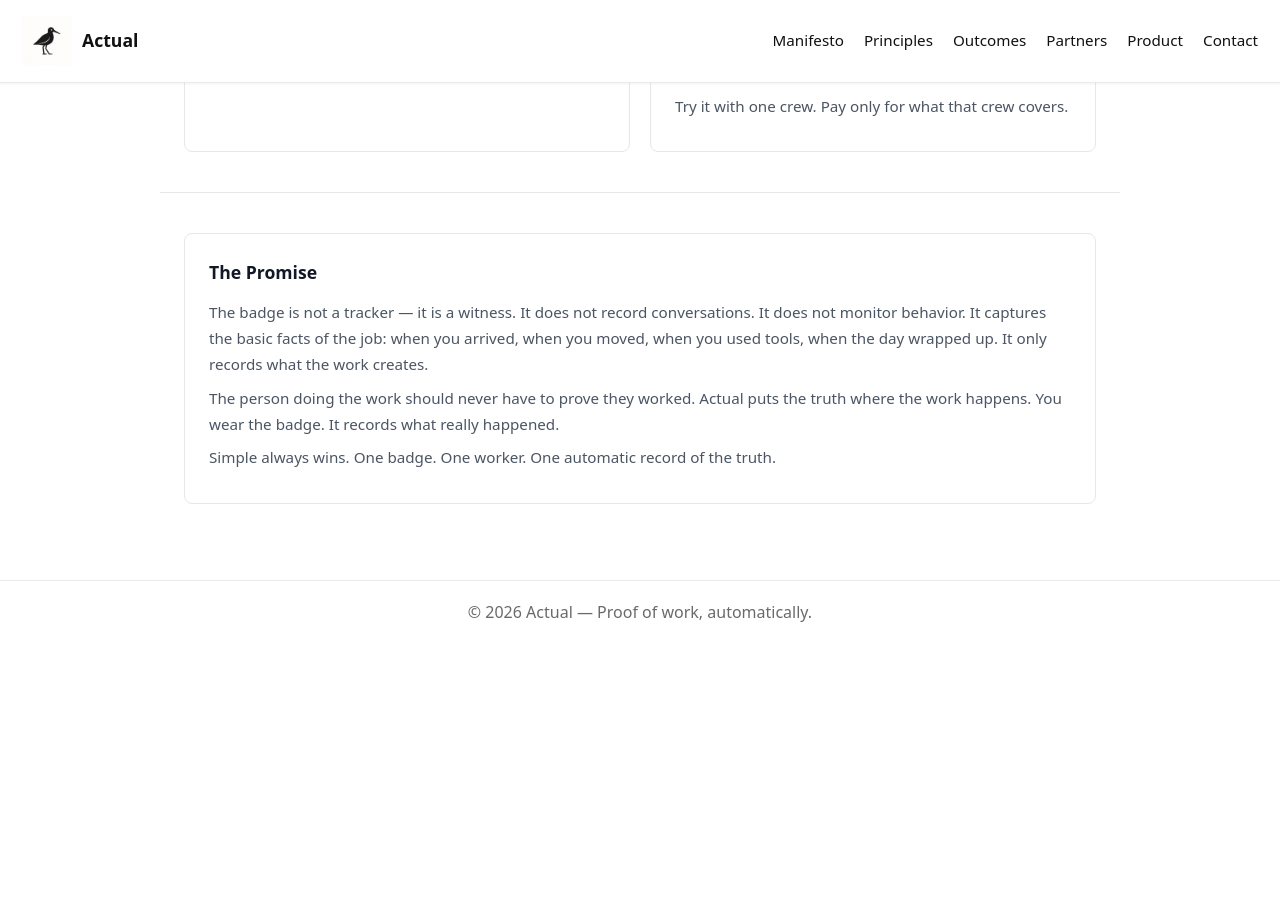
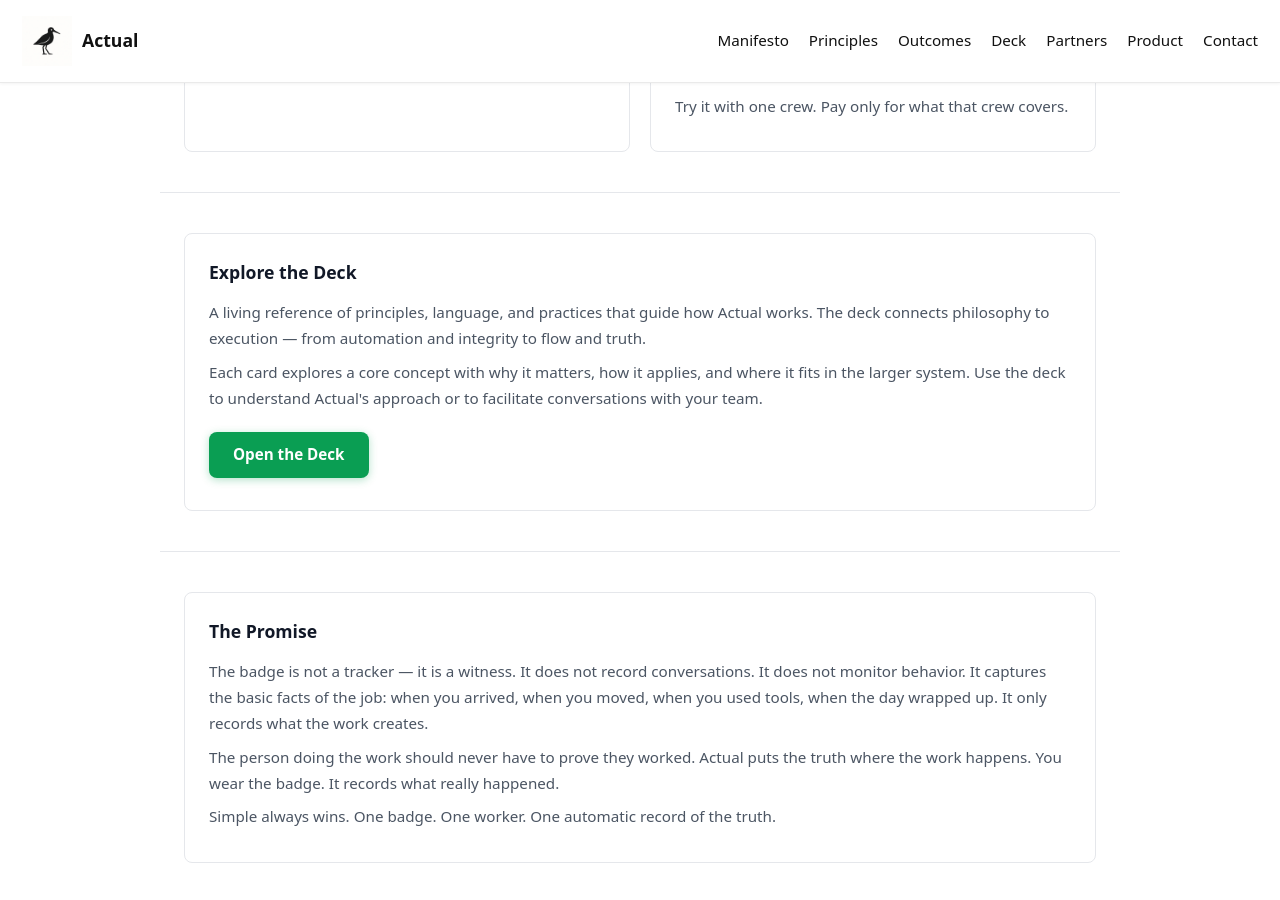
Before and after one commit to greg-e/limosa.work, a Jekyll site: the page built from index.html, in a window 1280 px wide and 900 px high, scrolled down 2829 px. Built offline with Jekyll 4.4.1, drawn with Linux system fonts in a browser that asks for light colours; before the commit the page ends 3474 px from its top, so only the background shows below that.

Commit message:
Integrate Actual Deck app: Add Deck to navigation, homepage section, and create actual/index.html

```diff
--- a/_data/nav.yml
+++ b/_data/nav.yml
@@ -4,6 +4,8 @@
   url: /pages/principles.html
 - title: Outcomes
   url: /pages/outcomes.html
+- title: Deck
+  url: /actual/
 - title: Partners
   url: /pages/partners.html
 - title: Product
--- a/index.html
+++ b/index.html
@@ -181,6 +181,23 @@ title: Actual - Proof of Work
   <section class="actual-strip">
     <div class="actual-container">
       <div class="actual-card">
+        <h2 class="actual-card-title">Explore the Deck</h2>
+        <p class="actual-card-body">
+          A living reference of principles, language, and practices that guide how Actual works. The deck connects philosophy to execution — from automation and integrity to flow and truth.
+        </p>
+        <p class="actual-card-body">
+          Each card explores a core concept with why it matters, how it applies, and where it fits in the larger system. Use the deck to understand Actual's approach or to facilitate conversations with your team.
+        </p>
+        <p class="actual-card-body" style="margin-top: 1.25rem;">
+          <a href="/actual/" class="btn-primary" style="display: inline-block; text-decoration: none; color: #ffffff;">Open the Deck</a>
+        </p>
+      </div>
+    </div>
+  </section>
+
+  <section class="actual-strip">
+    <div class="actual-container">
+      <div class="actual-card">
         <h2 class="actual-card-title">The Promise</h2>
         <p class="actual-card-body">
           The badge is not a tracker — it is a witness. It does not record conversations. It does not monitor behavior. It captures the basic facts of the job: when you arrived, when you moved, when you used tools, when the day wrapped up. It only records what the work creates.
```
Also changed, not shown: actual/index.html (added, +17 -0 lines).
